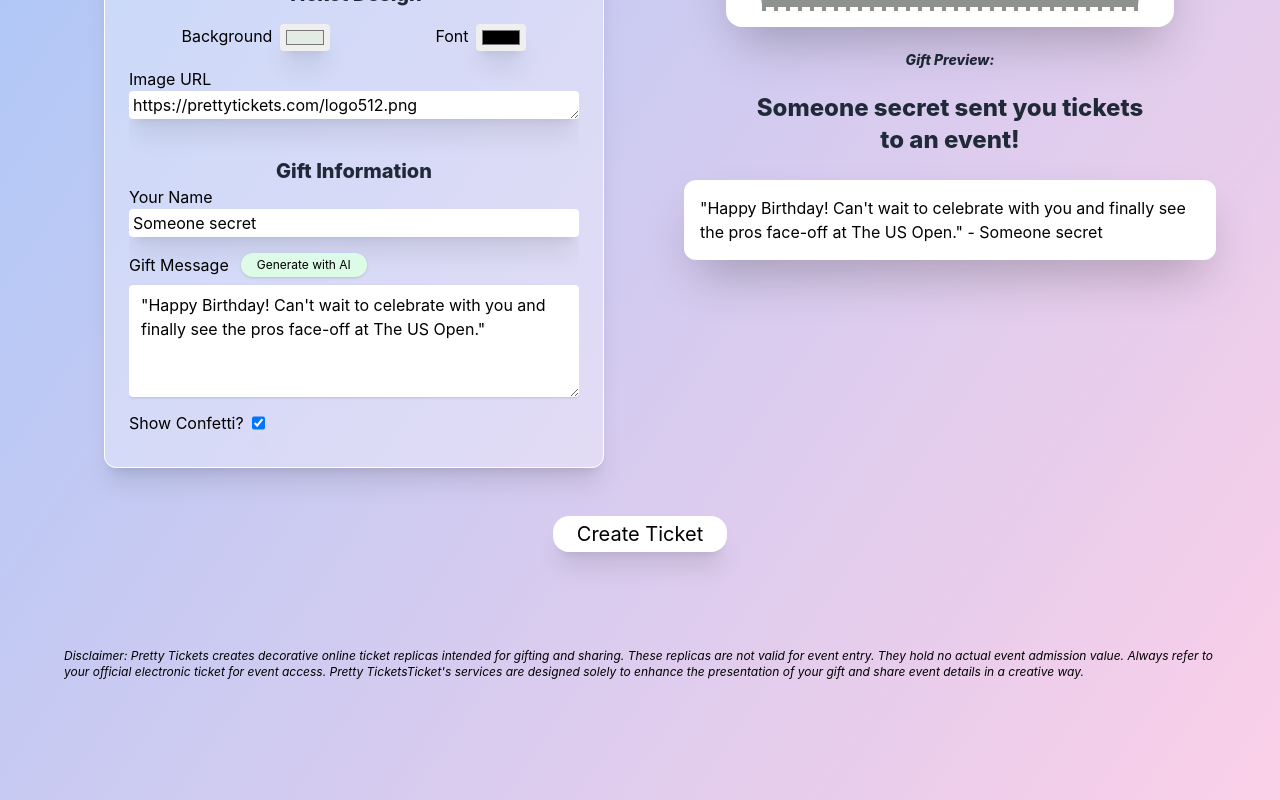
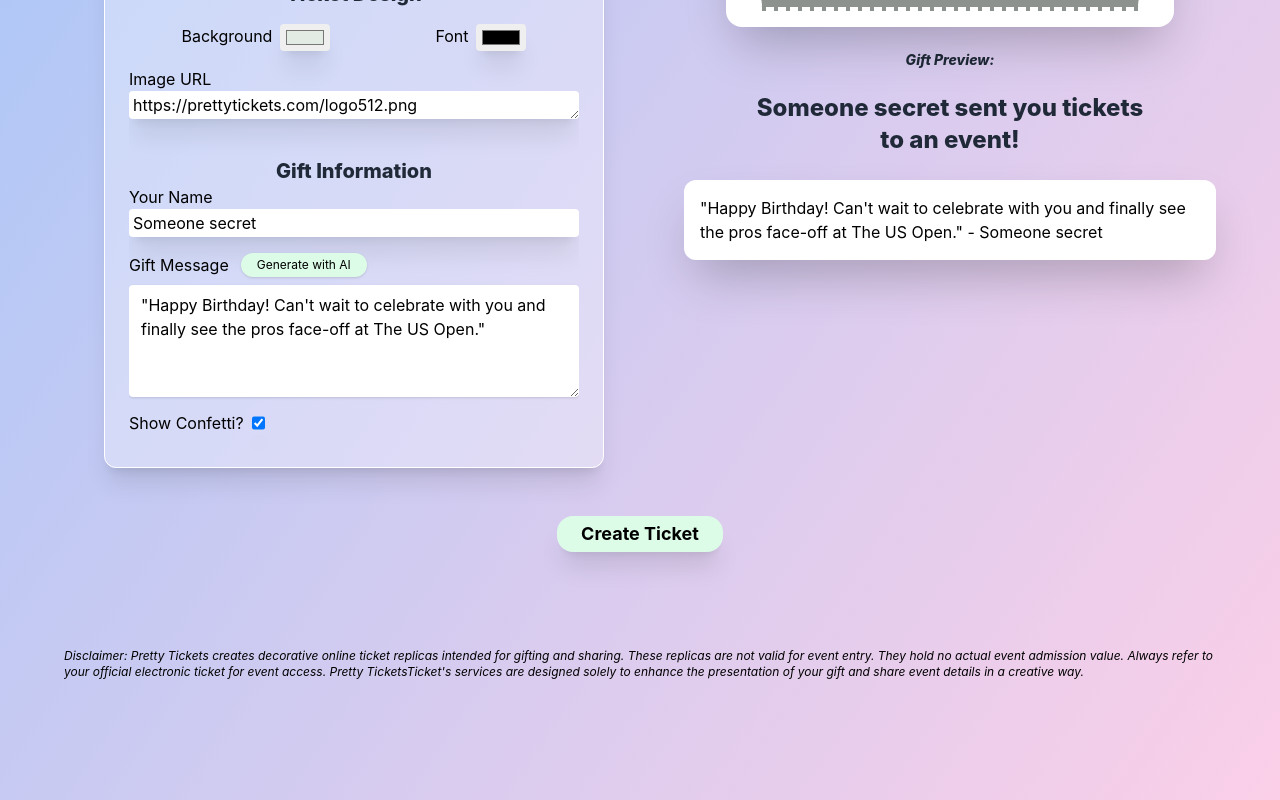
Before and after one commit to benhurley/pretty-tickets, a React (Create React App) app: page / in a window 1280 px wide. Shown: the part 1091-1891 px from the top of the page. Built offline with nearby package versions, Linux system fonts and the light colour scheme; grey boxes are pictures that could not be loaded.

Commit message:
bolder create button

```diff
--- a/src/pages/home.tsx
+++ b/src/pages/home.tsx
@@ -267,7 +267,7 @@ export const Home = () => {
                 </div>
             </div>
             <div className="flex items-center justify-center sm:py-12">
-                <button className="bg-white px-6 py-1 rounded-2xl text-xl shadow-xl transform hover:scale-105 transition-transform duration-300" onClick={handleSubmit}>
+                <button className="bg-green-100 font-bold px-6 py-1 rounded-2xl text-lg shadow-xl transform hover:scale-105 transition-transform duration-300" onClick={handleSubmit}>
                     Create Ticket
                 </button>
             </div>
```
